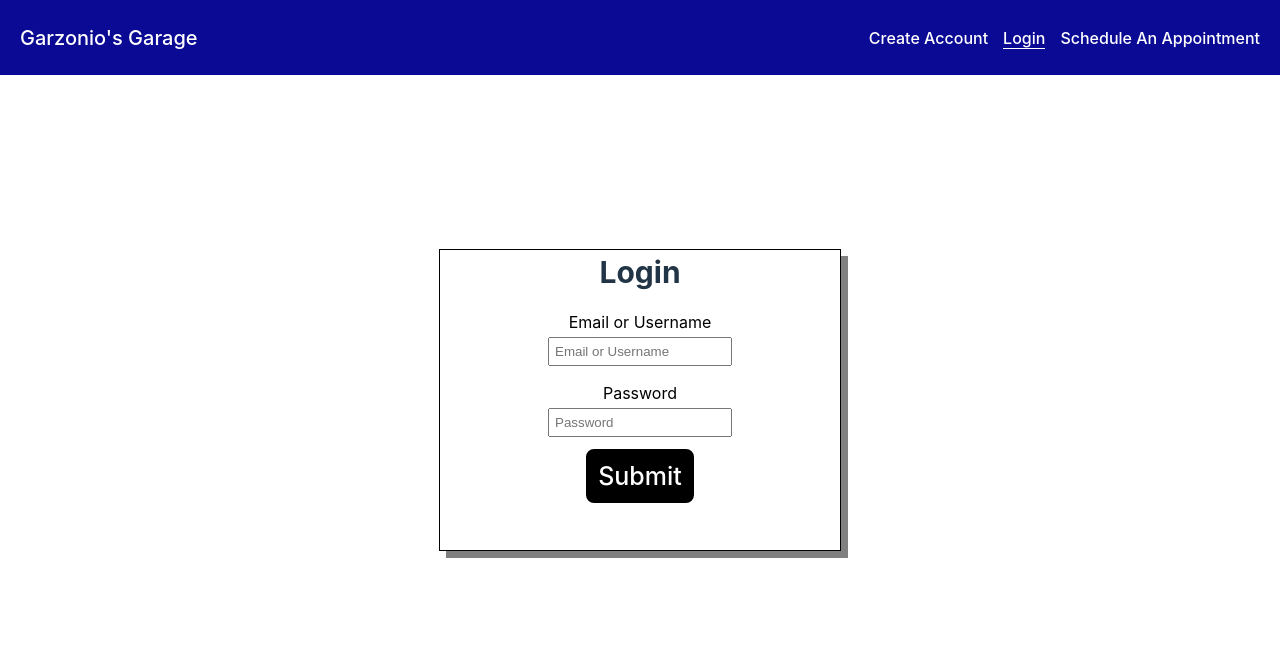
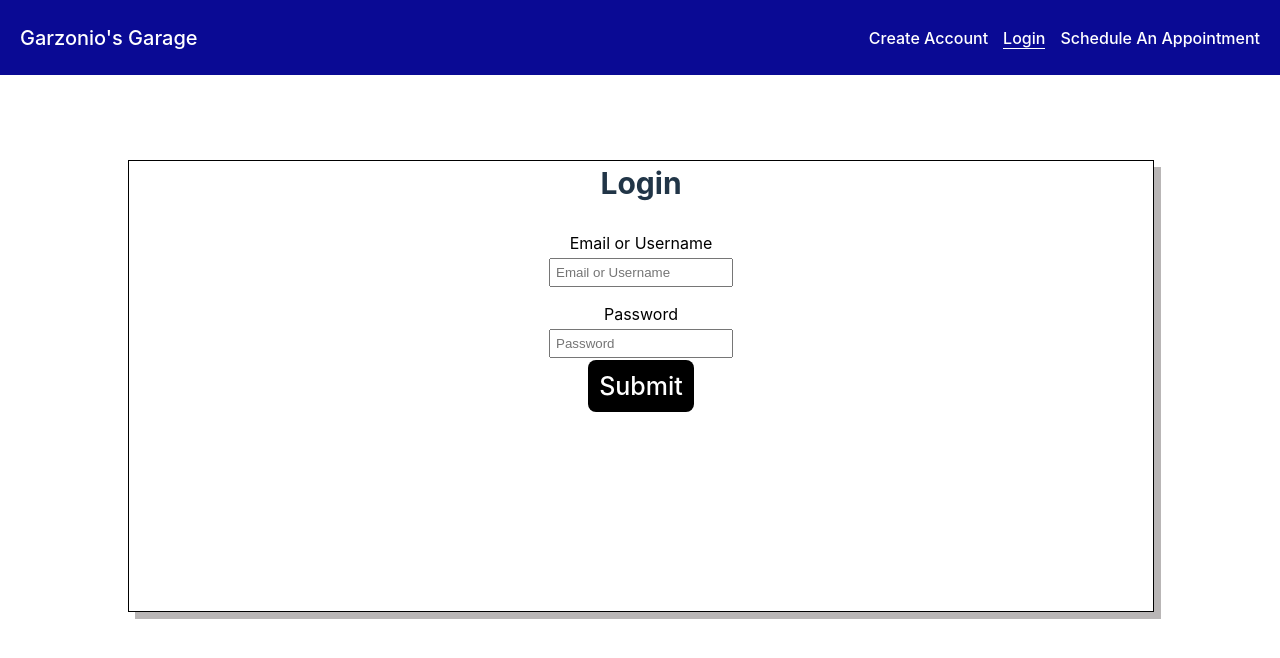
Before and after one commit to Szheng2048/auto-store-website-frontend, a React (Vite) app: page /login in a window 1280 px wide. Shown: the top 658 px of the page. Built offline with nearby package versions, Linux system fonts and the light colour scheme.

Commit message:
finished prettying up the sign up page

```diff
--- a/src/components/Nav/Nav.jsx
+++ b/src/components/Nav/Nav.jsx
@@ -15,7 +15,9 @@ export class Nav extends Component {
             <ul>{
                 this.props.user ?
                 <li>
-                    <NavLink to="/profile">
+                    <NavLink //to="/profile"
+                        >
+
                         {this.props.user.username}
                     </NavLink>
                 </li>:
--- a/src/components/SignUp/SignUp.css
+++ b/src/components/SignUp/SignUp.css
@@ -1,24 +1,109 @@
+.main{
+    display:flex;
+}
+
+
+.form-text{
+    font-size: 30px;
+    padding-bottom: 10px;
+    font-weight: bold;
+}
+
 .container{
     width: 400px;
     border: 1px solid black;
-    box-shadow: 7px 7px gray;
+    box-shadow: 7px 7px rgb(185, 182, 182);
     z-index: 0 ;
     height:300px;
-}
-.logoUnder{
-    font-size:30px;
-}
-.form-text{
-    font-size: 30px;
-    font-weight: bold;
+    position:absolute;
+    left:10%;
+    width:80%;
+    height:450px;
+    top:20%;
+    background-color: white;
 }
 
-.button-container button{
-    margin-top: 10px;
-    border:2px solid black;
+/* img{
+    width: 400px;
+} */
+
+.logoUnder{
+    margin-top: -55px;
+    width: 100vw;
+    background-color:#191919;
+    height:100vh;
 }
 
-.button-container button:disabled{
-    border: 1px solid gray;
-    pointer-events: none;
+.form-div{
+    display:flex;
+    justify-content: center;
 }
+
+.form-group-block{
+    display: flex;
+    justify-content: space-evenly;
+}
+
+.form {
+    width: 100%;
+}
+
+.form-group-inline .inline-container {
+    display: inline-block;
+}
+
+.form-group-inline .inline-container label {
+    display: block;
+    margin-bottom: 3px;
+    color: black;
+}
+
+.form-group-inline .inline-container input {
+    padding: 5px 5px;
+    width: 300px;
+}
+
+.form-group-block {
+    margin-left: auto;
+    margin-top: auto;
+}
+
+.block-container label {
+    display: block;
+    margin-bottom: 3px;
+    margin-top: 15px;
+    color: black;
+}
+
+.form-group-block .block-container input {
+    padding: 5px 5px;
+    width: 89%;
+}
+
+.button-container {
+    display: flex;
+    justify-content: center;
+    margin-top: 2%;
+}
+
+.button-container button {
+    padding: 10px 10px;
+    background-color: black;
+    color: white;
+    font-size: 25px;
+    cursor: pointer;
+}
+
+.button-container button:disabled {
+    background-color: grey;
+    border: none;
+    cursor: not-allowed;
+}
+.button-container button:active {
+    border-style: inset;
+}
+.errorMessage {
+    font-size: 16px;
+    color: red;
+    height:20px;
+}
--- a/src/components/SignUp/SignUp.jsx
+++ b/src/components/SignUp/SignUp.jsx
@@ -3,6 +3,7 @@ import "./SignUp.css"
 import Axios from "../utils/Axios"
 import {toast} from "react-toastify"
 import util from "util"
+import carLogo from '../../assets/carLogo.jpg'
 
 import {isAlpha, isAlphanumeric, isEmail, isMobilePhone, isStrongPassword} from 'validator'
 
@@ -122,7 +123,7 @@ export class SignUp extends Component {
         return (
             <div className='main'>
                 <div className="logoUnder">
-                    Logo
+                    <img src={carLogo} alt="" />
                 </div>
                 <div className="container">
                     <div className="form-text">Sign Up</div>
```
